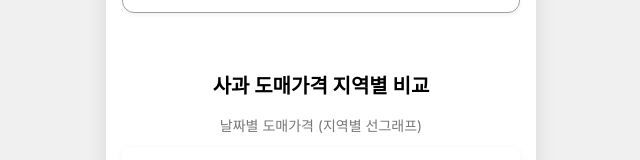
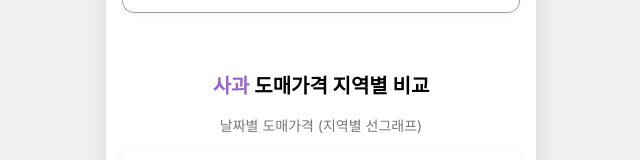
Before and after one commit to AgriData-Lab/Frontend, a React (Create React App) app: page /wholesale-price in a window 1280 px wide. Shown: the part 173-333 px from the top of the page, without its empty margins (319-959 px from the left). Built offline with nearby package versions, Linux system fonts and the light colour scheme.

Commit message:
♻️ Refactor: 도매 품목 폰트 변경
Refactor: 도매 품목 폰트 변경

```diff
--- a/src/pages/wholesale_retail/Wholesale-price.tsx
+++ b/src/pages/wholesale_retail/Wholesale-price.tsx
@@ -447,7 +447,12 @@ const WholesalePricePage = () => {
       </div>
 
       <PriceChart
-        title={`${keyword} 도매가격 지역별 비교`}
+        title={
+          <span>
+                 <span style={{ color: '#9966CC', fontWeight: 'bold' }}>{keyword}</span> 도매가격 지역별 비교
+            </span>
+        }
+
         subtitle="날짜별 도매가격 (지역별 선그래프)"
         data={chartData}
         loading={loading}
@@ -497,7 +502,12 @@ const WholesalePricePage = () => {
       )}
 
       <PriceChart
-        title={`지역별 ${keyword} 도매가격 비교`}
+      title={
+        <span>
+               <span 지역별 style={{ color: '#9966CC', fontWeight: 'bold' }}>{keyword}</span> 도매가격 비교
+          </span>
+      }
+
         subtitle="현재, 1주전, 1개월전, 1년전 가격"
         data={regionChartData}
         loading={false}
```
